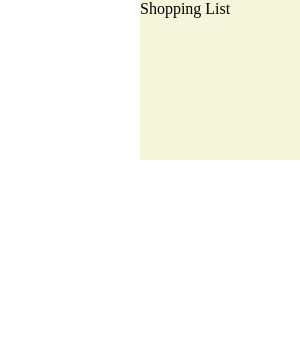
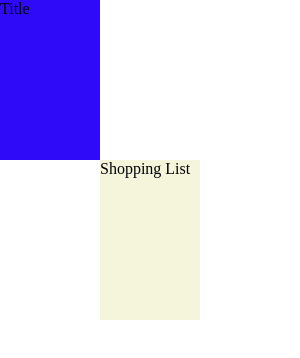
Before and after one commit to haladesigns/Electron-Projects, an Electron app: page shoppinglist/mainWindow.html in a window 300 px wide. Drawn offline with Linux system fonts and the light colour scheme.

Commit message:
made changes to style.css (grid layout)

```diff
--- a/shoppinglist/mainWindow.html
+++ b/shoppinglist/mainWindow.html
@@ -6,7 +6,8 @@
 </head>
 <body>
     <div class="page">
-            <div class="title">Shopping List</div>
+        <div class="title">Title</div>
+            <div class="header">Shopping List</div>
     </div>
 </body>
 </html>
--- a/shoppinglist/style.css
+++ b/shoppinglist/style.css
@@ -1,20 +1,40 @@
 body{
     margin: 0 auto;
+    width: 100%;
+    height: 100%;
 }
+
 .page{
     display: grid;
     height: 100%;
-    grid-template-columns: 1fr 10px 2fr 0px 1fr;
-    grid-template-rows: 2fr 0px 2fr 0px 1fr;
+    grid-template-columns: 2fr 2fr 2fr;
+    grid-template-rows: 2fr 2fr 2fr;
     grid-template-areas:
-        "title title title"
-        "main header main"
-        "footer footer footer";
+        ". . ."
+        ". header ."
+        ". . .";
 }
 
 .title{
+    grid-area: title;
+    grid-column: 1;
+    grid-row: 1/2;
+    background-color: rgb(46, 10, 248);
+    height: 10em;
+}
+
+.header{
     grid-area: header;
+    grid-column: 2/3;
+    grid-row: 2/3;
     background-color: beige;
     height: 10em;
-    width: 10em;
 }
+
+.main{
+    grid-area: main;
+}
+
+.footer{
+    grid-area: footer;
+}
```
